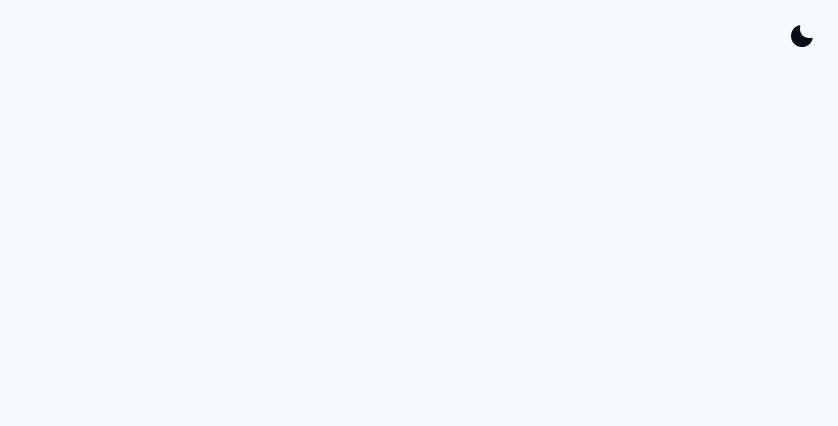
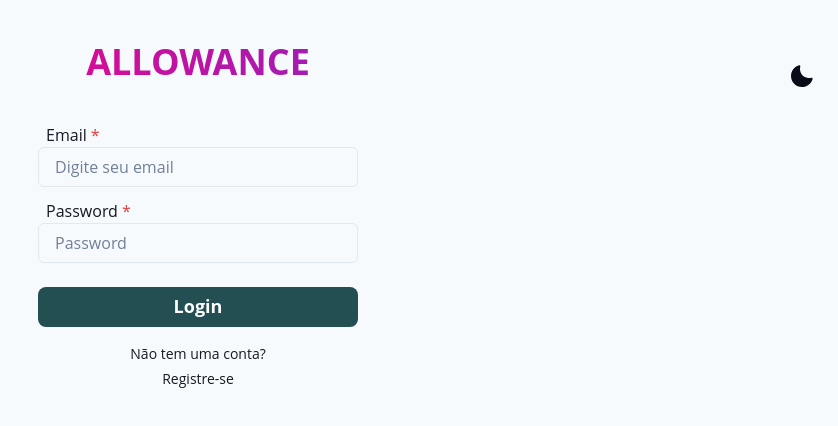
Before and after one commit to anthony-steffen/allowance-app, a React (Vite) app: page /login in a window 1280 px wide. Shown: the top 426 px of the page, without its empty margins (442-1280 px from the left). Built offline with nearby package versions, Linux system fonts and the light colour scheme.

Commit message:
✨ feat: Improving navigation between pages

```diff
--- a/src/main.jsx
+++ b/src/main.jsx
@@ -25,7 +25,7 @@ createRoot(document.getElementById('root')).render(
       <AuthProvider>
         <TaskProvider>
           <ToggleButtonTheme />
-          <Router basename='/allowance-app'>
+          <Router>
             <Routes>
               <Route path='/' element={ <App/>}/>
               <Route path='/login' element={<Login/>}/>
--- a/src/pages/Login.jsx
+++ b/src/pages/Login.jsx
@@ -11,7 +11,8 @@ import {
   FormControl,
   FormLabel,
   Text,
-  useToast
+  useToast,
+  Box
 } from '@chakra-ui/react'
 
 //Imports AuthContext
@@ -19,7 +20,7 @@ import AuthContext from '../context/authContext';
 import { useContext } from 'react';
 
 //Imports react-router-dom to navigate between pages
-import { useNavigate } from 'react-router-dom';
+import { useNavigate,Link } from 'react-router-dom';
 
 //Import Crypto function to decrypt the user's data
 import { decrypt } from '../shared/crypto';
@@ -62,38 +63,6 @@ const Login = () => {
         isClosable: true,
       });
     }
-    // if (users) {
-    //   if (data.email.toLowerCase() === users.email.toLowerCase() && data.password === users.password) {
-    //     login(data);
-    //     reset();
-    //     toast({
-    //       title: 'Login efetuado com sucesso',
-    //       description: 'Você será redirecionado para a página de Allowance',
-    //       status: 'success',
-    //       duration: 5000,
-    //       isClosable: true,
-    //     });
-    //     setTimeout(() => {
-    //       navigate('/home');
-    //     }, 5000);
-    //   } else {
-    //     toast({
-    //       title: 'Email ou senha incorretos',
-    //       description: 'Por favor, tente novamente',
-    //       status: 'error',
-    //       duration: 5000,
-    //       isClosable: true,
-    //     });
-    //   }
-    // } else {
-    //   toast({
-    //     title: 'Usuário não cadastrado',
-    //     description: 'Por favor, cadastre-se',
-    //     status: 'error',
-    //     duration: 5000,
-    //     isClosable: true,
-    //   });
-    // }
   }
 
   return (
@@ -105,7 +74,7 @@ const Login = () => {
         textAlign='center'
         my={10}
       >
-        ALLAWANCE-APP
+        ALLOWANCE
       </Heading>
 
       <VStack as='form'
@@ -144,6 +113,14 @@ const Login = () => {
         <Button type='submit' variant='solid' w='100%' mt={4} fontSize={{ base: 'md', md: 'lg' }}>
           Login
         </Button>
+        <Box>
+          <Text align={'center'} fontSize={'sm'} mt={2}>
+            Não tem uma conta?
+          </Text>
+          <Link to='/register'>
+            <Text align={'center'} fontSize={'sm'}mt={1}>Registre-se</Text>
+          </Link>
+        </Box>
 
       </VStack>
     </Container>
--- a/src/pages/Register.jsx
+++ b/src/pages/Register.jsx
@@ -54,7 +54,7 @@ const Register = () => {
         textAlign='center'
         my={10}
       >
-        ALLAWANCE-APP
+        ALLOWANCE
       </Heading>
 
       <VStack as='form'
```
